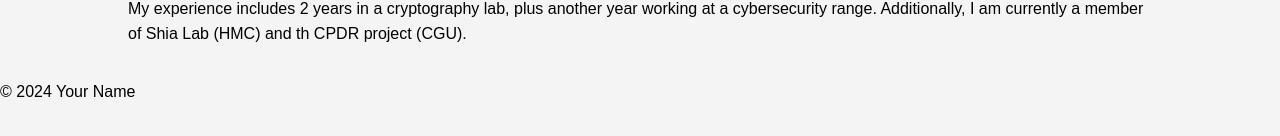
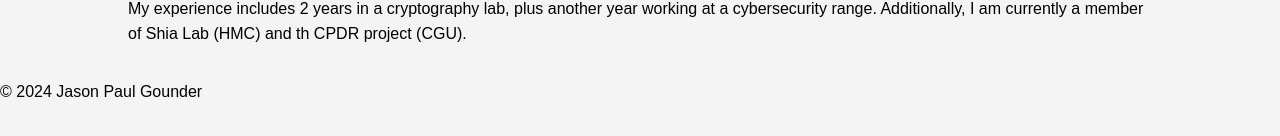
Before and after one commit to HMCJPG/hmcjpgold, a plain HTML site: page index.html in a window 1280 px wide. Shown: the part 320-456 px from the top of the page. Drawn offline with Linux system fonts and the light colour scheme.

Commit message:
Update index.html

```diff
--- a/index.html
+++ b/index.html
@@ -98,7 +98,7 @@
     </section>
 
     <footer>
-        <p>&copy; 2024 Your Name</p>
+        <p>&copy; 2024 Jason Paul Gounder</p>
     </footer>
 </body>
 </html>
```
